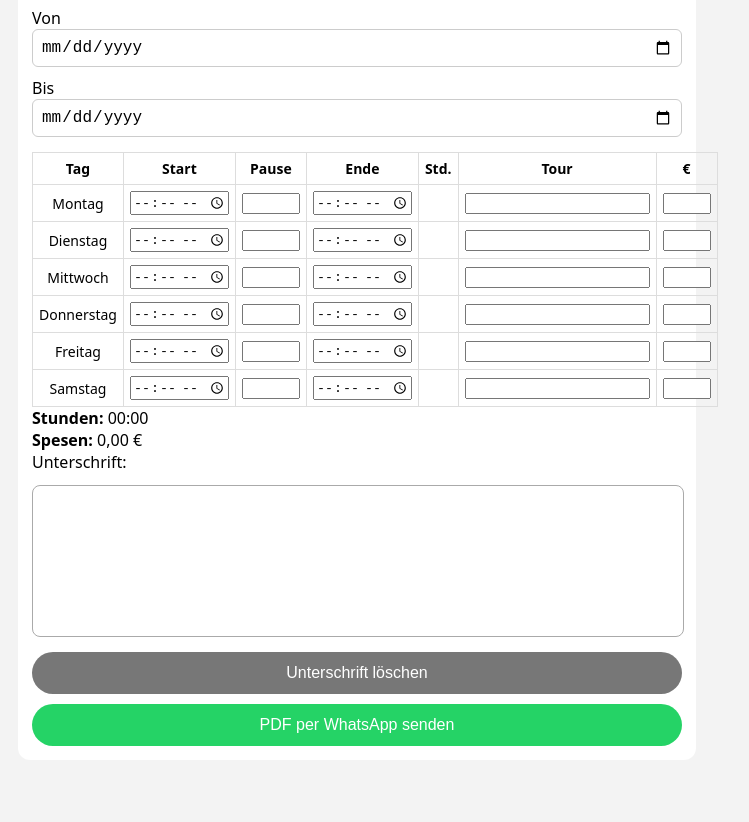
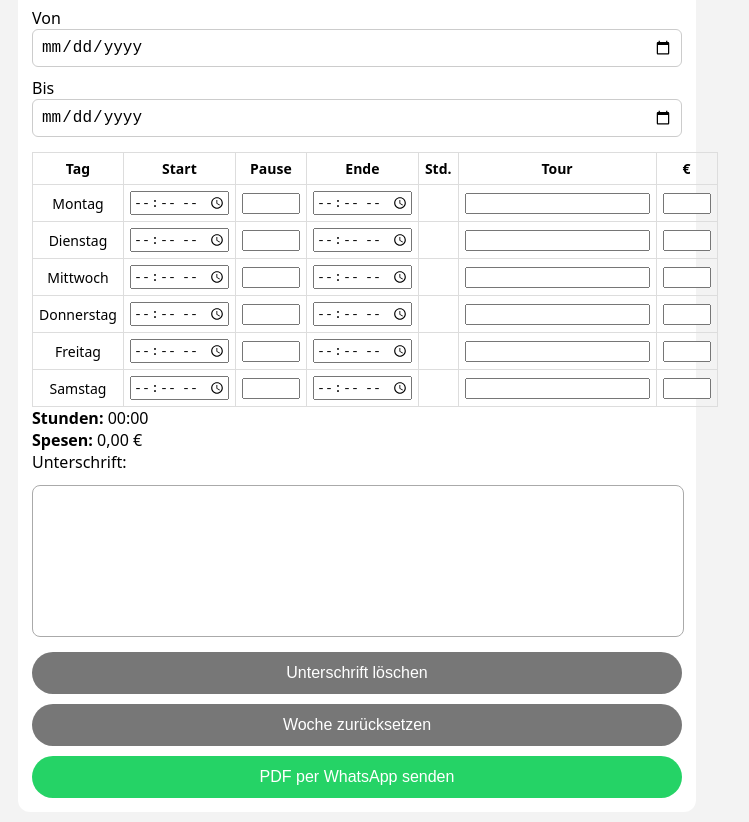
Before and after one commit to ThomasKarius/wochenbericht, a plain HTML site: page index.html in a window 1280 px wide. Shown: the part 149-971 px from the top of the page, without its empty margins (283-1032 px from the left). Before the commit the page ends 919 px from the top, so only its background shows below. Drawn offline with nearby package versions, Linux system fonts and the light colour scheme.

Commit message:
Add reset button for week in index.html

```diff
--- a/index.html
+++ b/index.html
@@ -64,6 +64,7 @@
     <canvas id="signature"></canvas>
 
     <button id="clear-signature" class="btn-grey">Unterschrift löschen</button>
+    <button id="reset-week" class="btn-grey">Woche zurücksetzen</button>
     <button id="send-pdf" class="btn-green">PDF per WhatsApp senden</button>
 
 </div>
```
